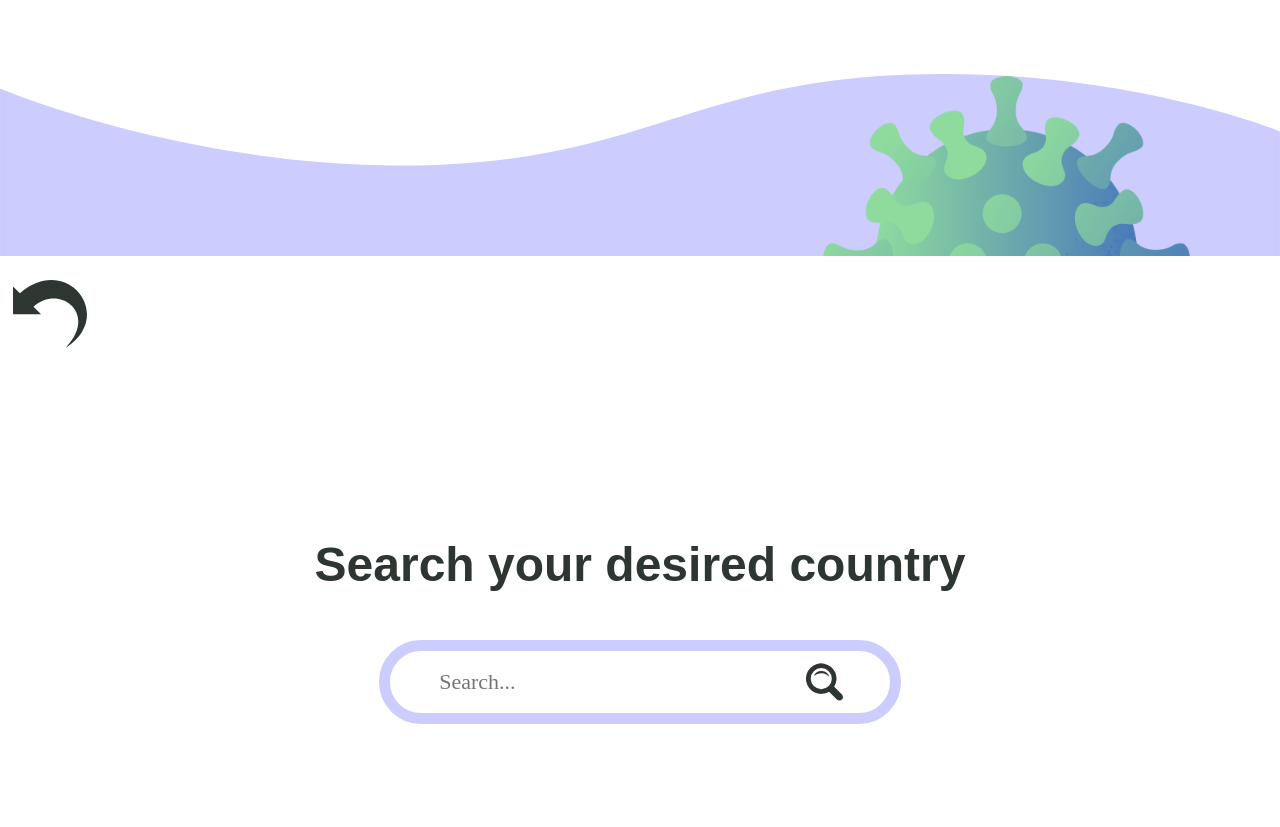
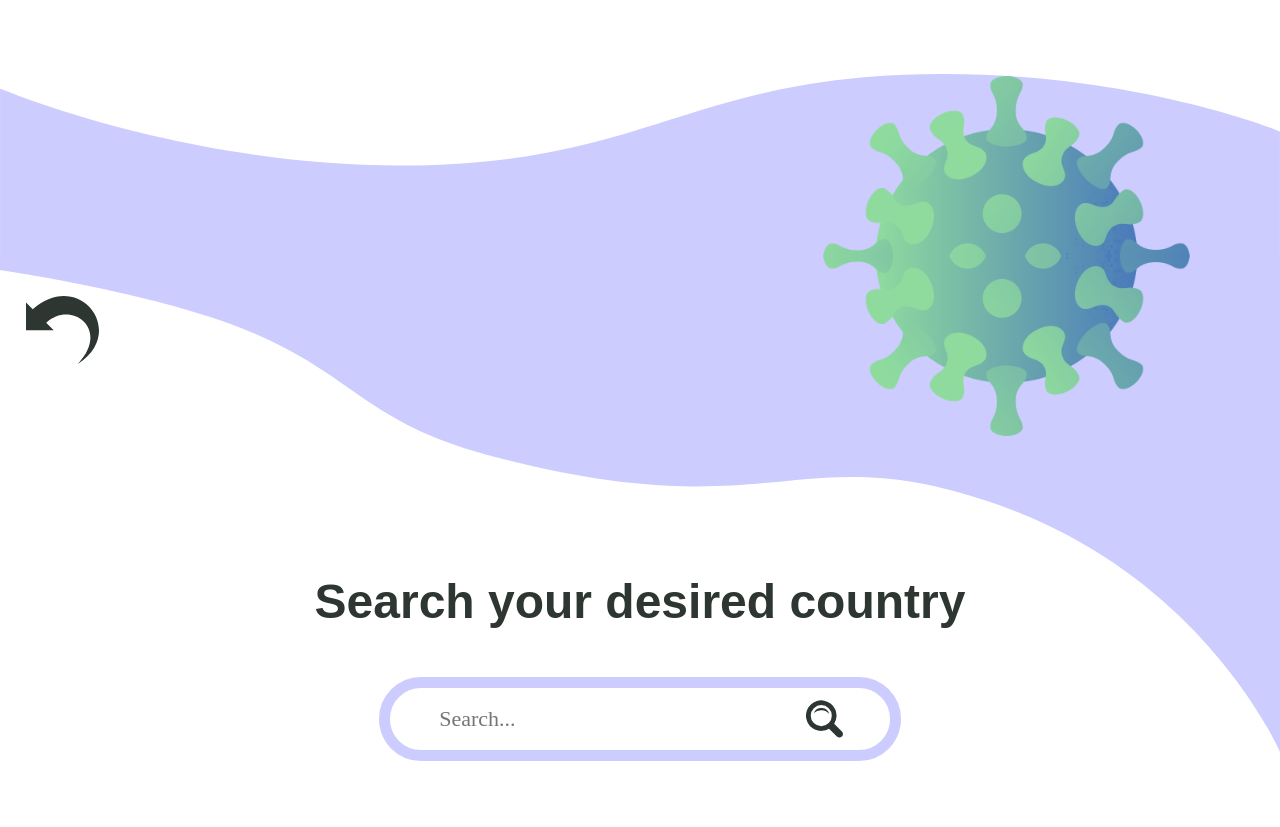
Before and after one commit to kacpergumieniuk/covid, a website: page index.html in a window 1280 px wide. Shown: the part 544-1371 px from the top of the page. Drawn offline with Linux system fonts and the light colour scheme; no server answers; a web font is replaced by a local one.

Commit message:
Images placed into folder, searching page purple layout

```diff
--- a/app.js
+++ b/app.js
@@ -116,4 +116,6 @@ async function getData(){
 
 getData();
 */
+
+
 getData();
--- a/index.html
+++ b/index.html
@@ -10,9 +10,9 @@
 
     <!--Images of the landing page-->
 
-    <img src="path9.svg" id="landing-page-bottom-bg">
-    <img src="virus1.png"id="virus1">
-    <img src="virus2.png" id="virus2">
+    <img src="images/path9.svg" id="landing-page-bottom-bg">
+    <img src="images/virus1.png"id="virus1">
+    <img src="images/virus2.png" id="virus2">
 
     <!--Section of the landing page-->
 
@@ -55,13 +55,15 @@
 
 <section class="searching-page" id="searching-page">
 
-<a href="#landing-page"><img src="back-arrow.svg" id="back-arrow"></a>
+<img src="images/searching-page-path.svg" alt="" class="searching-page-bg">
+<img src="images/virus3.png" id="virus3">
+<a href="#landing-page"><img src="images/back-arrow.svg" id="back-arrow"></a>
 
 <div class="searching-content">
     <p class="searching-title">Search your desired country</p>
     <div class="search-box">
         <input type="text" class="search-txt" placeholder="Search...">
-        <img src="searching-icon.svg" alt="">
+        <img src="images/searching-icon.svg">
     </div>
 
 </div>
--- a/style.css
+++ b/style.css
@@ -130,7 +130,21 @@ overflow: hidden;
     display:flex;
     align-items: center;
     justify-content: center;
+    position:relative;
 
+}
+
+.searching-page-bg{
+    position:absolute;
+    z-index:-1;
+    top:0;
+    right:0;
+}
+
+#virus3{
+    position:absolute;
+    top:0;
+    right:7%
 }
 
 .searching-content{
@@ -138,7 +152,7 @@ overflow: hidden;
     flex-direction: column;
     justify-content: center;
     align-items: center;
-    padding-bottom: 100px;
+    padding-bottom: 25px;
 
 }
 
@@ -174,8 +188,9 @@ overflow: hidden;
 
 #back-arrow{
     position:absolute;
-    top: 103%;
-    left: 1%;
+    top: 5%;
+    left: 2%;
+
 }
 
 
```
Also changed, not shown: images/back-arrow.svg (renamed from back-arrow.svg), images/dsada.svg (added), images/path9.svg (renamed from path9.svg), images/searching-icon.svg (renamed from searching-icon.svg), images/searching-page-path.svg (added), images/virus1.png (renamed from virus1.png), images/virus1@2x.png (renamed from virus1@2x.png), images/virus2.png (renamed from virus2.png), images/virus3.png (added).
